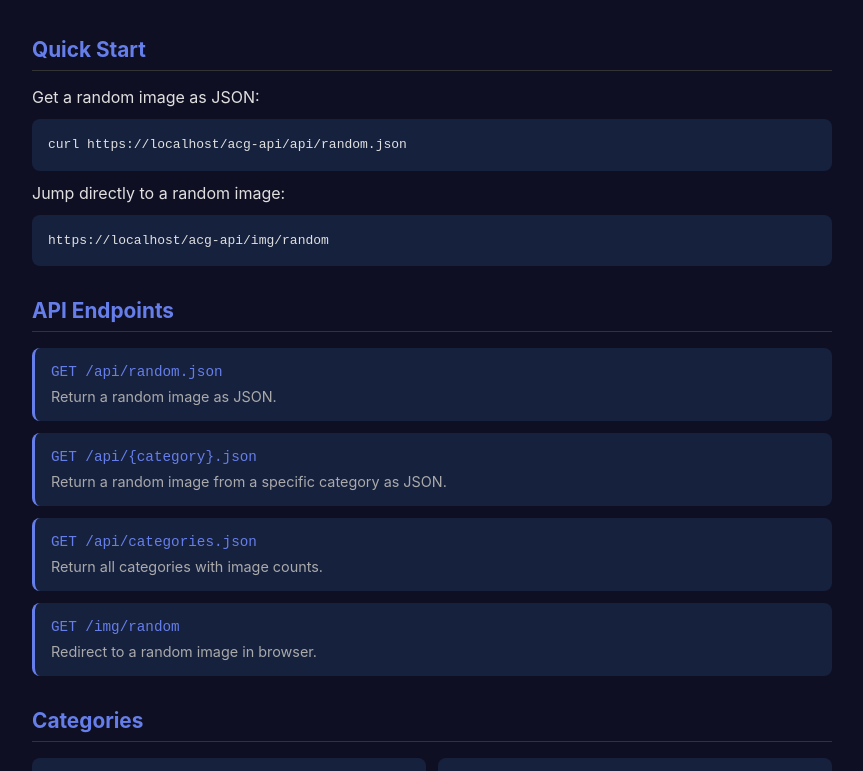
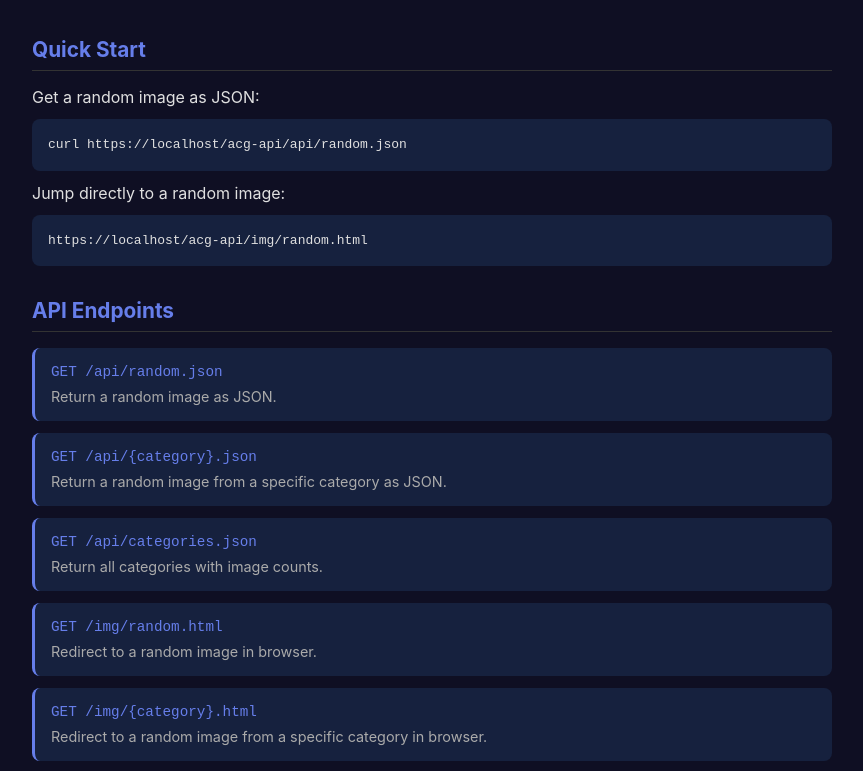
Before and after one commit to baifei001/acg-api, a plain HTML site: page en.html in a window 1280 px wide. Shown: the part 154-925 px from the top of the page, without its empty margins (208-1071 px from the left). Drawn offline with Linux system fonts and the light colour scheme.

Commit message:
docs: update redirect URLs to use .html extension

```diff
--- a/en.html
+++ b/en.html
@@ -112,7 +112,7 @@
       <p>Get a random image as JSON:</p>
       <pre>curl https://<span id="hostname">username.github.io</span>/acg-api/api/random.json</pre>
       <p>Jump directly to a random image:</p>
-      <pre>https://<span id="hostname2">username.github.io</span>/acg-api/img/random</pre>
+      <pre>https://<span id="hostname2">username.github.io</span>/acg-api/img/random.html</pre>
     </div>
 
     <div class="section">
@@ -130,8 +130,12 @@
         <div class="desc">Return all categories with image counts.</div>
       </div>
       <div class="endpoint">
-        <div class="path">GET /img/random</div>
+        <div class="path">GET /img/random.html</div>
         <div class="desc">Redirect to a random image in browser.</div>
+      </div>
+      <div class="endpoint">
+        <div class="path">GET /img/{category}.html</div>
+        <div class="desc">Redirect to a random image from a specific category in browser.</div>
       </div>
     </div>
 
@@ -219,7 +223,7 @@ curl https://<span id="hostname5">username.github.io</span>/acg-api/api/categori
     }
 
     function testRedirect() {
-      window.open(getBaseUrl() + '/?api=img', '_blank');
+      window.open(getBaseUrl() + '/img/random.html', '_blank');
     }
   </script>
 </body>
```
Also changed, not shown: index.html (+7 -3 lines), README.md.
